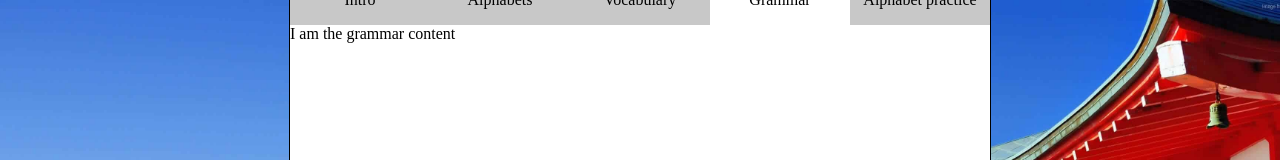
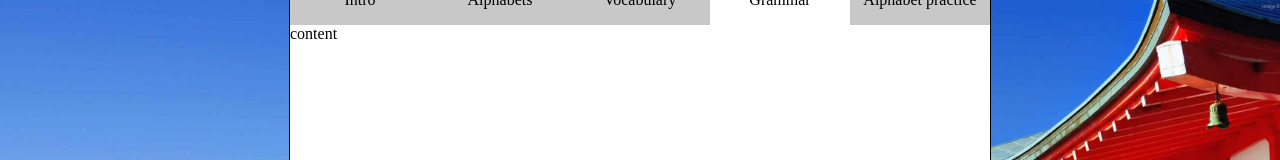
Before and after one commit to Comum/react-japanese-training-tool, a React (Create React App) app: page / in a window 1280 px wide. Both pictures are taken after a click on the item "Grammar". Shown: the top 160 px of the page. Built offline with nearby package versions, Linux system fonts and the light colour scheme; data requests are answered from the project's data file.

Commit message:
start handling grammar content

```diff
--- a/src/scenes/content/grammar-content.js
+++ b/src/scenes/content/grammar-content.js
@@ -1,5 +1,55 @@
 import React from 'react';
+import axios from 'axios';
+import styled from 'styled-components';
 
-const GrammarContent = () => <div>I am the grammar content</div>;
+const path = 'http://localhost:3001/grammar';
+
+const MainContent = styled.div`
+	width: 100%;
+	height: 100%;
+`;
+
+class GrammarContent extends React.Component {
+	state = {
+		grammar: {},
+	};
+	signal = axios.CancelToken.source();
+
+	componentDidMount() {
+		this.loadJsonData(path);
+	}
+
+	loadJsonData = async path => {
+		try {
+			this.setState({ isLoading: true });
+			const response = await axios.get(path, {
+				cancelToken: this.signal.token,
+			});
+			this.setState({ grammar: response.data, isLoading: true });
+		} catch (err) {
+			if (axios.isCancel(err)) {
+				console.log('Error: ', err.message);
+			} else {
+				this.setState({ isLoading: false });
+			}
+		}
+	};
+
+	getContent = grammar => {
+		if (!Object.keys(grammar).length) {
+			return <div />;
+		}
+
+		return <div>content</div>;
+	};
+
+	render() {
+		console.log(this.state);
+		const { grammar } = this.state;
+		const content = this.getContent(grammar);
+
+		return <MainContent>{content}</MainContent>;
+	}
+}
 
 export default GrammarContent;
```
